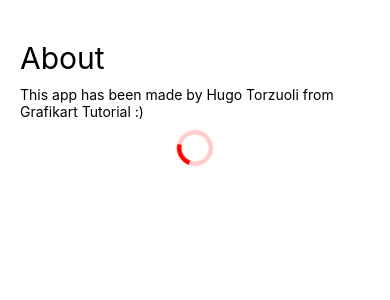
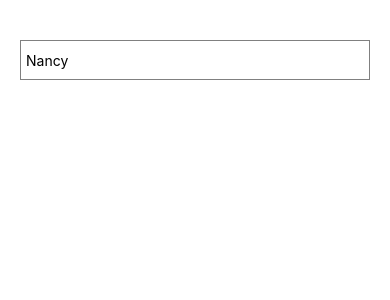
Before and after one commit to giovanne3u/try_reactnative, a React Native app in the folder FirstLook/: screen / in a window 390 px wide. Shown: the top 300 px of the page. Built offline with nearby package versions, Linux system fonts and the light colour scheme.

Commit message:
input text

```diff
--- a/FirstLook/App.js
+++ b/FirstLook/App.js
@@ -2,11 +2,14 @@ import React from 'react';
 import { StyleSheet, Text, View } from 'react-native';
 
 import About from './components/About'
+import Search from './components/Search'
 
 export default class App extends React.Component {
   render() {
     return (
-        <About/>
+        <View style={{marginVertical:40, marginHorizontal:20}}>
+            <Search/>
+        </View>
     );
   }
 }
--- /dev/null
+++ b/FirstLook/components/Search.js
@@ -0,0 +1,28 @@
+import React from 'react'
+import { TextInput } from 'react-native'
+
+export default class Search extends React.Component {
+
+	constructor (props) {
+		super(props)
+		this.state = {
+			city: 'Nancy'
+		}
+	}
+
+	setCity(c){
+		this.setState({
+			city: c
+		})
+	}
+
+	render () {
+		return(
+			<TextInput
+				style={{height:40 , borderColor: 'gray' , borderWidth: 1, padding:5}}
+				onChangeText={(text) => this.setCity(text)}
+				value={this.state.city}
+			/>
+		)
+	}
+}
```
